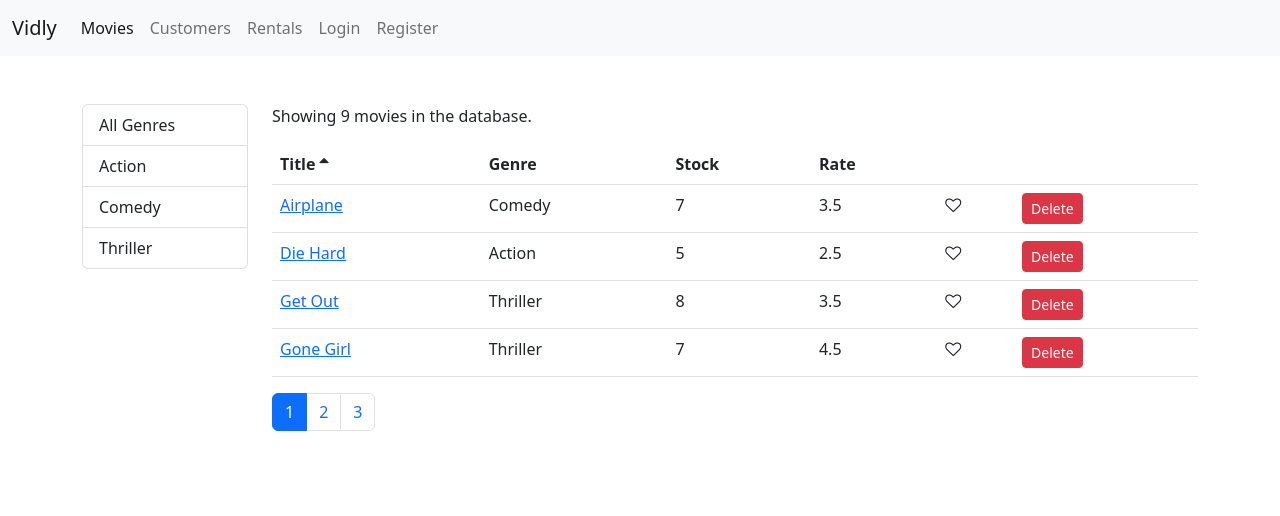
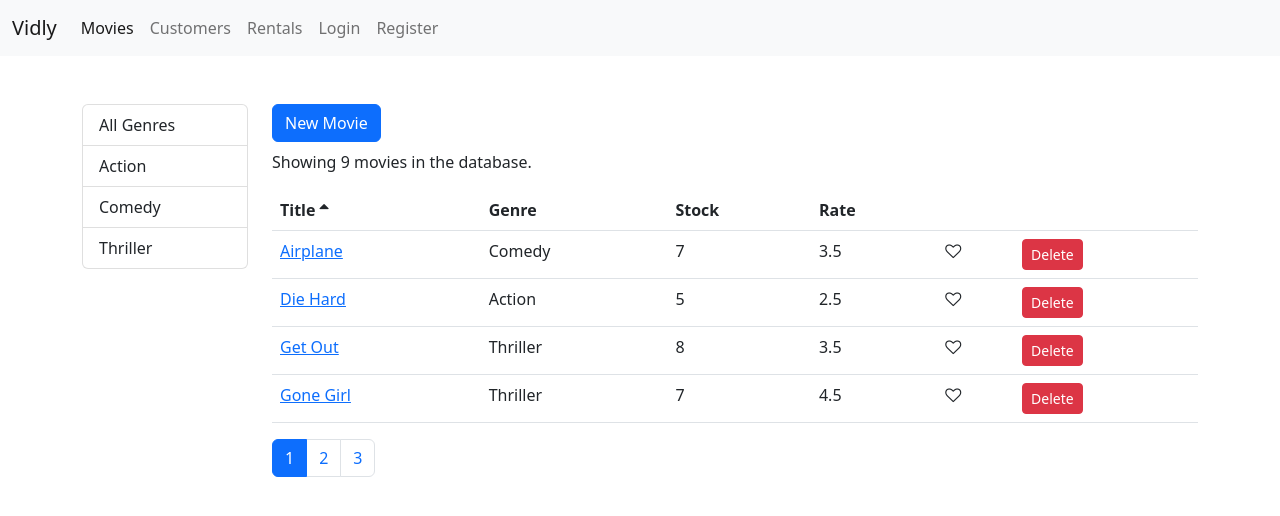
Before and after one commit to amexabee/vidly, a React (Create React App) app: page / in a window 1280 px wide. Shown: the top 516 px of the page. Built offline with nearby package versions, Linux system fonts and the light colour scheme.

Commit message:
Implement navigation to and from movieForm

```diff
--- a/src/App.js
+++ b/src/App.js
@@ -21,7 +21,7 @@ const router = createBrowserRouter(
       <Route path="rentals" element={<Rentals />} />
       <Route path="login" element={<LoginForm />} />
       <Route path="register" element={<RegisterForm />} />
-      <Route path=":id" element={<MovieForm />} />
+      <Route path="new" element={<MovieForm />} />
       <Route index element={<Movies />} />
 
       <Route path="*" element={<NotFound />} />
--- a/src/components/movieForm.jsx
+++ b/src/components/movieForm.jsx
@@ -1,14 +1,14 @@
 import { useState } from 'react';
-import { Navigate, useParams } from 'react-router-dom';
+import { Navigate } from 'react-router-dom';
 
 const MovieForm = () => {
-  const { id } = useParams();
+  // const { id } = useParams();
   const [navigate, setNavigate] = useState(false);
   if (navigate) return <Navigate to="/" replace={true} />;
 
   return (
     <div>
-      <h1>Movie Form -{id}</h1>
+      <h1>Movie Form</h1>
       <button className="btn btn-primary" onClick={() => setNavigate(true)}>
         Save
       </button>
--- a/src/components/movies.jsx
+++ b/src/components/movies.jsx
@@ -1,4 +1,5 @@
 import React, { Component } from 'react';
+import { Navigate } from 'react-router-dom';
 import Pagination from './common/pagination';
 import { getMovies } from '../services/fakeMovieService';
 import { paginate } from './utils/paginate';
@@ -14,12 +15,17 @@ class Movies extends Component {
     pageSize: 4,
     currentPage: 1,
     sortColumn: { path: 'title', order: 'asc' },
+    navigate: false,
   };
 
   componentDidMount() {
     const genres = [{ _id: '', name: 'All Genres' }, ...getGenres()];
     this.setState({ movies: getMovies(), genres });
   }
+
+  handleNavigate = () => {
+    this.setState({ navigate: true });
+  };
 
   handleDelete = (id) => {
     const movies = this.state.movies.filter((movie) => movie._id !== id);
@@ -69,7 +75,8 @@ class Movies extends Component {
 
   render() {
     const { length: count } = this.state.movies;
-    const { currentPage, pageSize, sortColumn } = this.state;
+    const { currentPage, pageSize, sortColumn, navigate } = this.state;
+    if (navigate) return <Navigate to="new" />;
 
     if (count === 0) return <p>There are no movies in the database.</p>;
 
@@ -85,8 +92,13 @@ class Movies extends Component {
           />
         </div>
         <div className="col">
+          <button
+            className="btn btn-primary mb-2"
+            onClick={this.handleNavigate}
+          >
+            New Movie
+          </button>
           <p>Showing {totalCount} movies in the database.</p>
-
           <MoviesTable
             movies={movies}
             sortColumn={sortColumn}
```
